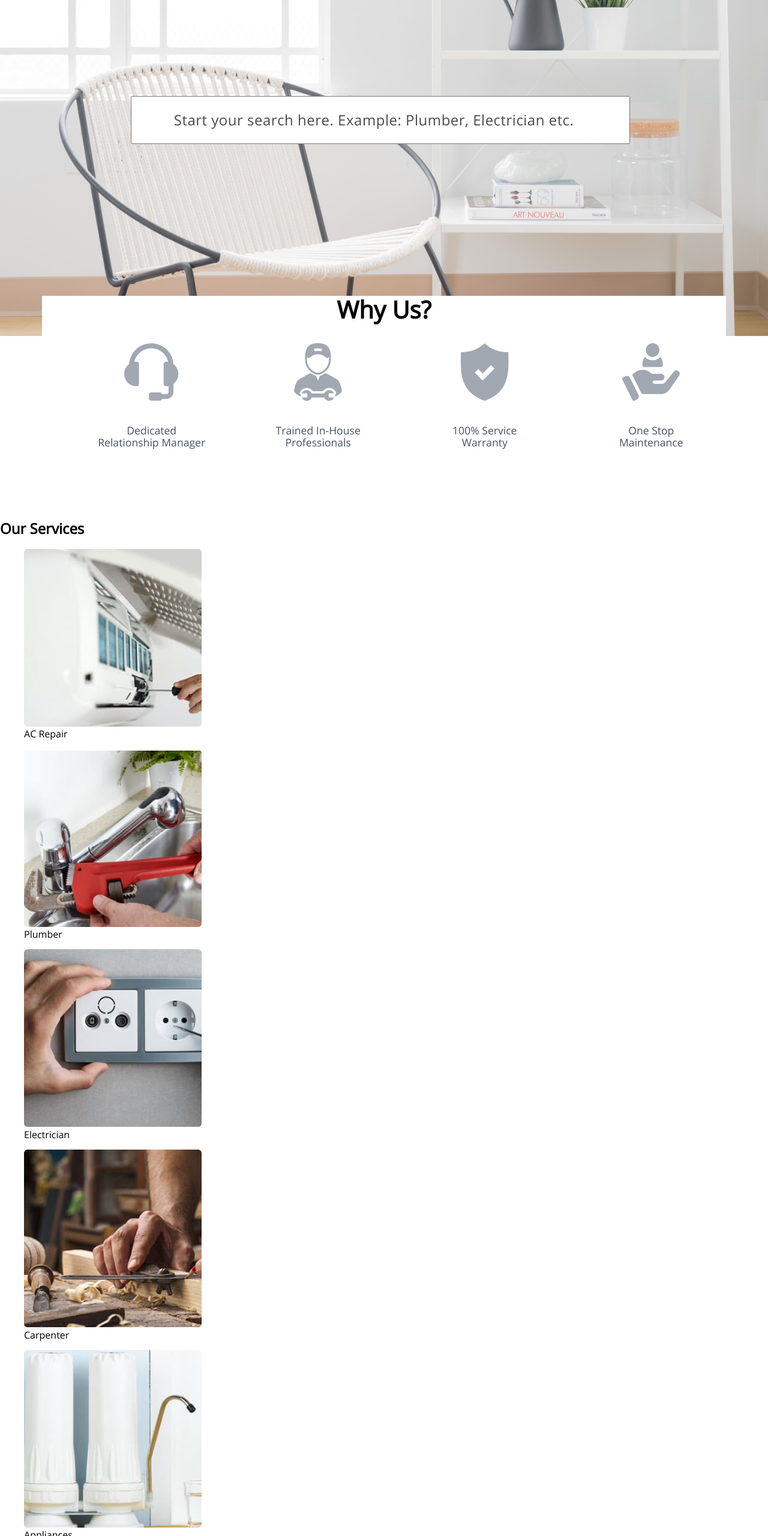
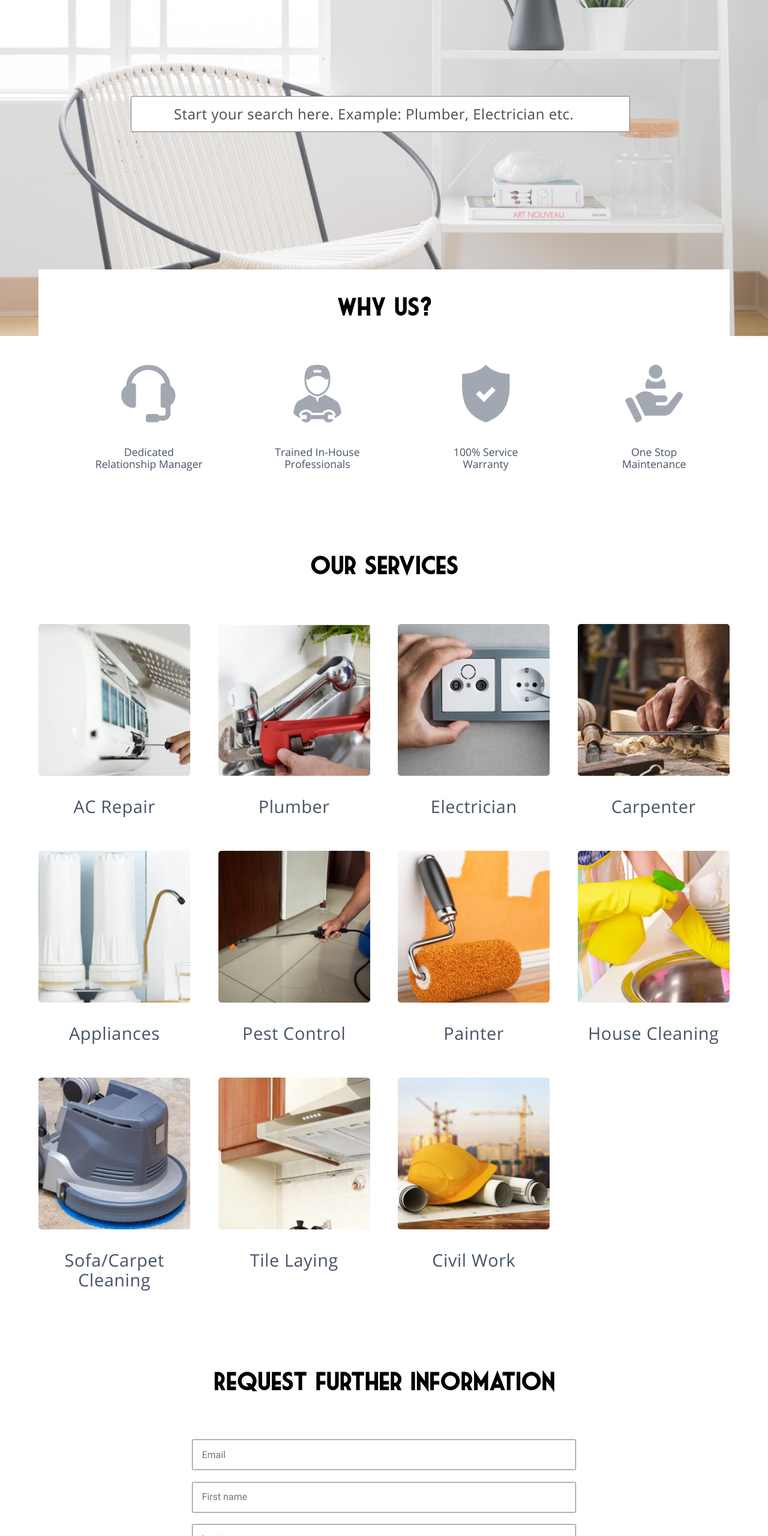
Before and after one commit to MaxTarasevich/LandingPage, a plain HTML site: page index.html in a window 1280 px wide. Shown: the part 240-2800 px from the top of the page at 60% size. Drawn offline with Linux system fonts and the light colour scheme.

Commit message:
add style to galary block and form

```diff
--- a/index.html
+++ b/index.html
@@ -7,6 +7,7 @@
     <link rel="stylesheet" href="normalize.css">
     <link rel="stylesheet" href="style.css">
 </head>
+
 <body>
 
 <header class="header">
@@ -64,9 +65,10 @@
 
     </section>
 
-    <section>
+    <section class="second-section">
         <h2>Our Services</h2>
 
+<div class="second-section_container">
         <figure>
             <img src="/img/rapair.jpg" alt="repair">
             <figcaption>AC Repair</figcaption>
@@ -121,15 +123,16 @@
             <img src="/img/civilWork.jpg" alt="civil work">
             <figcaption>Civil Work</figcaption>
         </figure>
-
+    </div>
     </section>
 
-    <section>
+    <section class="third-section">
 
         <h2>Request further information</h2>
 
+        <div class="third-section_container">
         <form action="#">
-            <input type="email" name="email" id="email" placeholder="email">
+            <input type="email" name="email" id="email" placeholder="Email">
             <input type="text" name="First-name" id="First-name" placeholder="First name">
             <input type="text" name="Last-name" id="Last-name" placeholder="Last name">
             <input type="text" name="Company-name" id="Company-name" placeholder="Company name">
@@ -148,9 +151,10 @@
         <p>
             Please, find out our Privacy Policy <a href="#">here</a>
         </p>
+    </div>
     </section>
 
-    <section>
+    <section class="fours-section">
         <h2>Testimonials</h2>
         <img src="/img/Icon.svg" alt="icon">
         <p>
--- a/style.css
+++ b/style.css
@@ -16,7 +16,11 @@
  src: url("/fonts/Open_Sans/OpenSans-SemiBold.woff2") format("woff2"),
         url("/fonts/Open_Sans/OpenSans-SemiBold.woff") format("woff");
 }
-
+@font-face{
+    font-family: "Roboto Regular";
+ src: url("/fonts/Roboto-Regular.woff2") format("woff2"),
+        url("/fonts/Roboto-Regular.woff") format("woff");
+}
 
 
 
@@ -34,8 +38,11 @@ a{
     text-decoration: none;
     color: inherit;
 }
-h1 h2{
+section h2{
     font-family: "MarketDeko";
+    text-align: center;
+    font-size: 2.5rem;
+    padding: 1em 0 1em;
 }
 
 ul{
@@ -47,10 +54,11 @@ ul{
 .header{
     max-width: 1440px;
     background-image: url(/img/Header-bg.jpg);
-    background-position: center;
+    background-position:top;
     background-size: cover;
     background-repeat: no-repeat;
     height: 100vh;
+    margin: 0 auto;
 }
 .header-menu{
     display: flex;
@@ -77,7 +85,7 @@ ul{
 .header-seach{
     display:inline-block;
     width: 65%;
-    padding: 20px;
+    padding: 10px;
     text-align: center;
     letter-spacing: 0.5px;
     line-height: 1.5;
@@ -97,22 +105,16 @@ ul{
 
 .main-container{
     max-width: 1440px;
+    margin: 0 auto;
 }
 
 
 /*first-section*/
 
 .first-section{
-   width: 89%;
-   margin: 0 auto;
-   position: relative;
-   top:-100px;
+   width: 90%;
+   margin: -9rem auto 0;
    background-color:white;
-   z-index: 2;
-}
-.first-section h2{
-    text-align: center;
-    font-size: 2.5rem;
 }
 .first-section figure{
     display: inline-block;
@@ -123,7 +125,78 @@ ul{
     color: #465366;
     font-size: 1.1rem;
     margin-left: 8%;
+    margin-bottom: 4rem;
 }
 .first-section figure figcaption{
     margin-top: 2em;
 }
+
+/*second-section*/
+.second-section{
+    width: 90%;
+    margin: 0 auto;
+}
+.second-section_container{
+    display: flex;
+    flex-direction: row;
+    flex-wrap: wrap;
+  justify-content: space-between;
+}
+.second-section figure{
+    width:22%;
+    text-align: center;
+    font-family: "Open Sans Semi Bold";
+    color: #465366;
+    font-size: 1.8rem;
+    letter-spacing: 0.63px;
+    margin:0 0 2em 0;
+}
+.second-section_container figure:last-of-type{
+margin-right: 26%;
+}
+.second-section figure img{
+width: 100%;
+}
+.second-section figure figcaption{
+    margin-top: 1em;
+}
+
+/*third-section*/
+.third-section_container{
+    width: 50%;
+    margin: 0 auto;
+}
+.third-section_container input,textarea{
+    display: block;
+    width: 100%;
+    font-size: 1rem;
+    padding: 0.9em;
+    margin-bottom: 1.2em;
+    font-family: "Roboto Regular";
+}
+input[type="checkbox"]{
+    display: inline;
+    width: auto;
+}
+.third-section_container label{
+    display: block;
+    width: 100%;
+}
+.third-section_container input[type="submit"]{
+    background-color:#4a90e2;
+    color:white;
+    border-radius: 6%;
+}
+.third-section_container a{
+    color:blue;
+    text-decoration: underline;
+}
+.third-section_container p{
+    text-align: center;
+    font-size: 0.9rem;
+}
+
+/*fours-section*/
+.fours-section{
+    background-color:#f7f8f9;
+}
```
Also changed, not shown: fonts/Roboto-Regular.woff (added), fonts/Roboto-Regular.woff2 (added).
